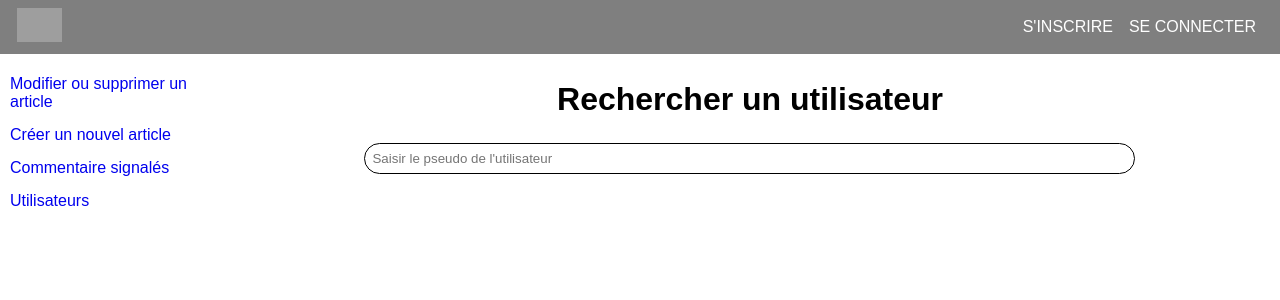
After one commit to florentthomas/Projet5-oc, a PHP site: template App/Views/User_admin.twig in a window 1280 px wide. The commit adds this page. Shown: the top 300 px of the page. Run offline with PHP 8.4, Linux system fonts and the light colour scheme; the template is opened without the code that fills it, so the values that code supplies are empty; some libraries are stand-ins or nearby versions; grey boxes are pictures that could not be loaded.

Commit message:
barre de recherche utilisateur

```diff
--- /dev/null
+++ b/App/Views/User_admin.twig
@@ -0,0 +1,44 @@
+{% extends "admin_blog.twig" %}
+
+{% block title %}
+
+    <title>Utilisateurs</title>
+
+{% endblock %}
+
+{% block description %}
+
+    <meta name="description" content=""/>
+
+{% endblock %}
+
+{% block admin %}
+
+    <h1>Rechercher un utilisateur</h1>
+
+
+    <form id="search_user" action="{{URL}}admin_blog/recuperer_utilisateur">
+
+        <div class="input_form search">
+            <input id="search_user_input" type="text" placeholder="Saisir le pseudo de l'utilisateur" data-search-url="{{URL}}admin_blog/recherche_utilisateur"/>
+        </div>
+
+
+        <div id="search_result">
+
+
+
+        </div>
+
+    </form>
+
+    <div id="user_info">
+
+    </div>
+
+{% endblock %}
+
+
+{% block script %}
+    <script src="{{URL}}Public/js/search_user.js"></script>
+{% endblock %}
--- a/App/Views/admin_blog.twig
+++ b/App/Views/admin_blog.twig
@@ -20,7 +20,7 @@
             <li><a href="{{URL}}admin_blog/modifier_article">Modifier ou supprimer un article</a></li>
             <li><a href="{{URL}}admin_blog/creer_article">Créer un nouvel article</a></li>
             <li><a href="#">Commentaire signalés</a></li>
-            <li><a href="#">Utilisateurs</a></li>
+            <li><a href="{{URL}}admin_blog/utilisateur">Utilisateurs</a></li>
         </ul>
 
 
--- /dev/null
+++ b/Public/js/search_user.js
@@ -0,0 +1,59 @@
+jQuery(document).ready(function($){
+
+
+
+    $("#search_user_input").keyup(function(){
+
+        const url=$(this).attr("data-search-url");
+
+
+        if($(this).val() != ""){
+
+
+
+            $.ajax({
+                data:"user="+encodeURIComponent($(this).val()),
+                dataType: "json",
+                type: "GET",
+                url: url
+
+            }).
+
+            done(function(response){
+
+                $('#search_result').html("");
+                $('#search_result').css("display" ,"block");
+
+
+
+                if(response != ""){
+
+                    for(let i = 0; i < response.length; i++){
+
+                        const user=$("<div class='select_user' name='id_user' id='user_"+response[i].id+"'/><img class='photo_profil' src='"+ response[i].url_photo+"'/><span>"+response[i].pseudo+"</span></div>");
+
+
+                        user.appendTo("#search_result");
+                    }
+                }
+
+                else{
+                    $('#search_result').html("Aucun utilisateur");
+                }
+            })
+
+            .fail(function(){
+                console.log("error");
+            })
+
+        }
+
+        else{
+            $('#search_result').css("display" ,"none");
+        }
+
+
+    })
+
+
+})
--- a/Public/style.css
+++ b/Public/style.css
@@ -351,6 +351,7 @@ article{
     width: 40px;
     height:40px;
     border-radius: 50%;
+    vertical-align: middle;
 }
 
 
@@ -592,7 +593,31 @@ label[for="image_article"]{
     transform: scale(1.08)
 }
 
+#search_result{
+    display: none;
+    margin: auto;
+    width: 40%;
+    border: 1px solid gray;
+    border-radius: 10px;
+    padding: 10px;
+    overflow: auto;
+    max-height: 200px;
+}
 
+.search{
+    width: 75%;
+    margin: 25px auto;
+}
+
+.select_user{
+    cursor: pointer;
+    padding: 5px;
+}
+
+.select_user:hover{
+    background-color: #eeeeee;
+
+}
 
 /* .panel .input_form{
     width: 50%;
--- a/index.php
+++ b/index.php
@@ -59,5 +59,11 @@ $router->get("/admin_blog/creer_article","AdminController@create_article");
 
 $router->get("/admin_blog/modifier_article","AdminController@edit_article");
 
+$router->get("/admin_blog/utilisateur","AdminController@user");
+
+$router->get("/admin_blog/recherche_utilisateur","AdminController@search_user");
+
+$router->post("/admin_blog/recuperer_utilisateur","AdminController@get_user");
+
 
 $router->run();
```
Also changed, not shown: App/Controllers/AdminController.php (+31 -0 lines), App/Models/UserManager.php (+10 -0 lines).
